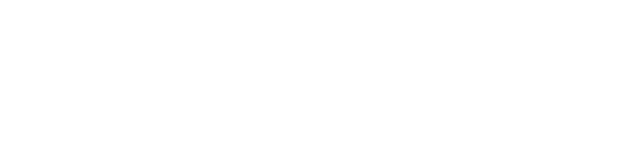
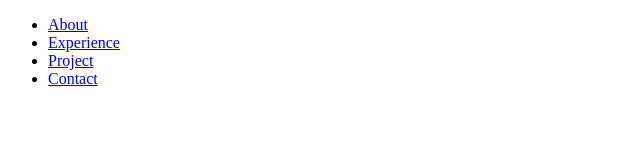
Before and after one commit to giftedpromise/Portfolio, a plain HTML site: page index.html in a window 1280 px wide. Shown: the whole page, without its empty margins (0-640 px from the left). Drawn offline with Linux system fonts and the light colour scheme.

Commit message:
Working on the Nav bar

```diff
--- a/index.html
+++ b/index.html
@@ -3,7 +3,20 @@
   <head>
     <meta charset="UTF-8" />
     <meta name="viewport" content="width=device-width, initial-scale=1.0" />
-    <title>Document</title>
+    <link rel="stylesheet" href="style.css" />
+    <title>My portfolio</title>
   </head>
-  <body></body>
+  <body>
+    <nav id="desktop-nav">
+      <div>
+        <ul>
+          <li><a href="#about">About</a></li>
+          <li><a href="#experience">Experience</a></li>
+          <li><a href="#project">Project</a></li>
+          <li><a href="#contact">Contact</a></li>
+        </ul>
+      </div>
+    </nav>
+    <script src="script.js"></script>
+  </body>
 </html>
```
Also changed, not shown: script.js (added), style.css (added).
